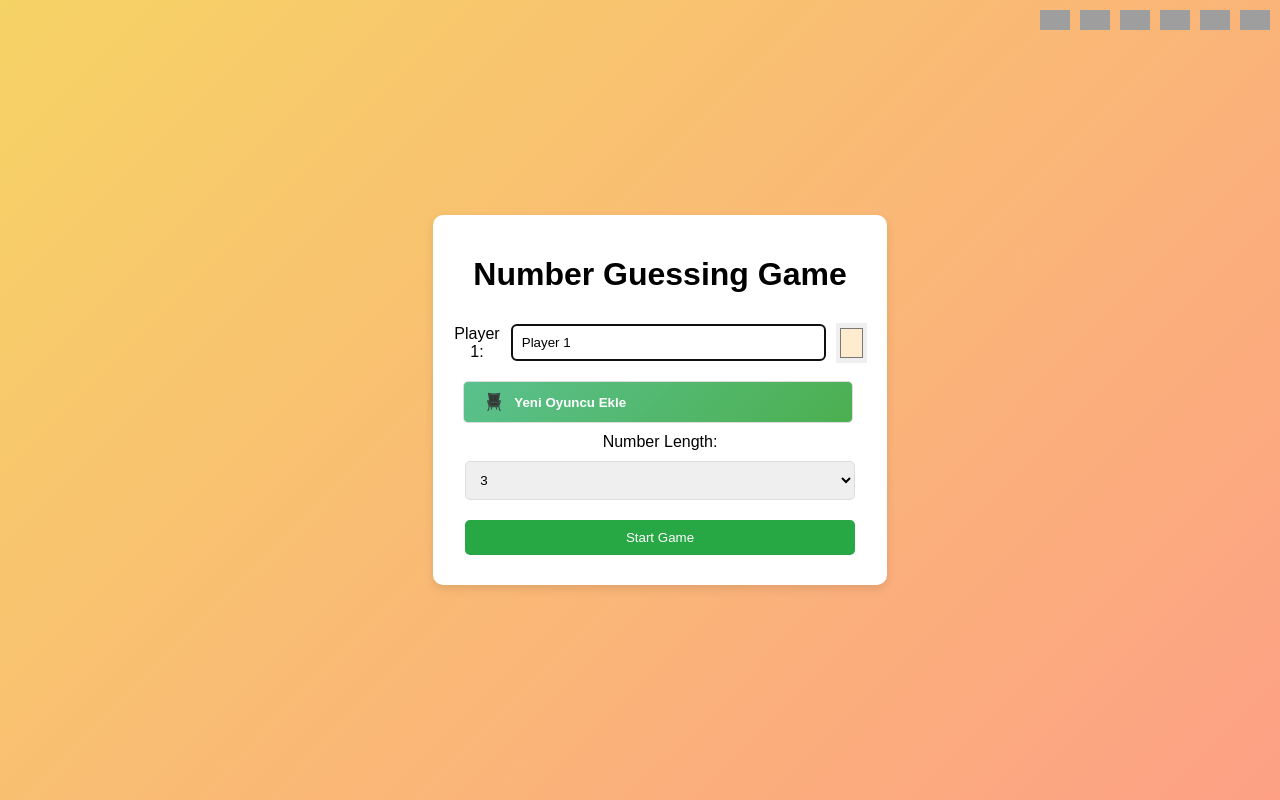
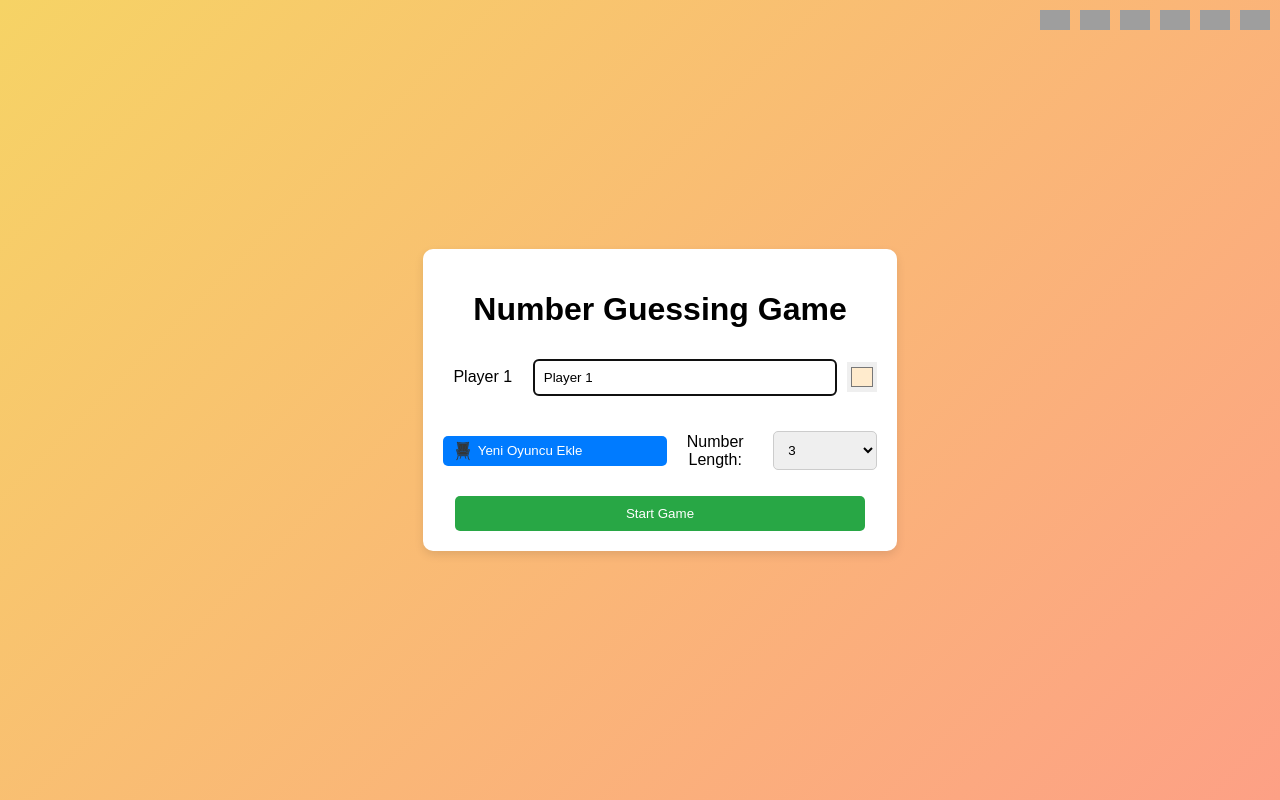
Before and after one commit to mystafe/findsecretnumber, a React (Create React App) app: page / in a window 1280 px wide. Built offline with nearby package versions, Linux system fonts and the light colour scheme; grey boxes are pictures that could not be loaded.

Commit message:
Stable Version 2

```diff
--- a/src/App.css
+++ b/src/App.css
@@ -1,5 +1,3 @@
-/* App.css */
-
 body {
   font-family: Arial, sans-serif;
   background: linear-gradient(135deg, #f6d365 0%, #fda085 100%);
@@ -16,7 +14,7 @@ body {
   border-radius: 10px;
   box-shadow: 0 4px 10px rgba(0, 0, 0, 0.1);
   text-align: center;
-  max-width: 500px;
+  max-width: 1000px; /* Maksimum genişlik 1000 piksel yapıldı */
   width: 100%;
   animation: fadeIn 1s;
 }
@@ -110,87 +108,3 @@ button:hover {
   50% { background-color: #f8d7da; }
   100% { background-color: #fff; }
 }
-
-.language-toggle {
-  position: absolute;
-  top: 10px;
-  right: 10px;
-}
-
-.language-toggle {
-  position: absolute;
-  top: 10px;
-  right: 10px;
-}
-
-.language-toggle img {
-  width: 30px;
-  height: 20px;
-  margin-left: 10px;
-  cursor: pointer;
-}
-
-.player-input label {
-  margin-right: 10px;
-}
-
-.player-input input[type="text"] {
-  margin-right: 10px;
-}
-
-.color-picker {
-  width: 40px;
-  height: 40px;
-  border: none;
-  cursor: pointer;
-}
-
-.add-player-button {
-  display: flex;
-  align-items: center;
-  margin: 10px;
-  padding: 10px 20px;
-  background: linear-gradient(135deg, #5ac18e 0%, #4caf50 100%);
-  border: 1px solid #ddd;
-  border-radius: 5px;
-  cursor: pointer;
-  transition: background 0.3s;
-  color: #fff;
-  font-weight: bold;
-}
-
-.add-player-button:hover {
-  background: linear-gradient(135deg, #4caf50 0%, #43a047 100%);
-}
-
-.chair-icon {
-  width: 20px;
-  height: 20px;
-  margin-right: 10px;
-}
-
-.digit-length-label {
-  margin-top: 10px;
-}
-
-.digit-length-select {
-  padding: 10px;
-  margin: 10px 0;
-  border-radius: 5px;
-  border: 1px solid #ddd;
-  width: calc(100% - 24px);
-  }
-
-  .start-game-button {
-  background-color: #28a745;
-  color: #fff;
-  padding: 10px 20px;
-  border: none;
-  border-radius: 5px;
-  cursor: pointer;
-  transition: background-color 0.3s;
-  }
-
-  .start-game-button:hover {
-  background-color: #218838;
-  }
--- a/src/App.jsx
+++ b/src/App.jsx
@@ -16,7 +16,7 @@ const App = () => {
   useEffect(() => {
     const defaultPlayers = players.map((player, index) => ({
       ...player,
-      name: `${messages[language].player1Name.split(' ')[0]} ${index + 1}`
+      name: player.name.startsWith('Player') || player.name.startsWith('Oyuncu') ? `${messages[language].player1Name.split(' ')[0]} ${index + 1}` : player.name
     }));
     setPlayers(defaultPlayers);
   }, [language]);
@@ -44,6 +44,11 @@ const App = () => {
     setSecretNumbers(secrets);
     setPlayers(players);
     setGameStarted(true);
+  };
+
+  const resetGame = () => {
+    setSecretNumbers([]);
+    setGameStarted(false);
   };
 
   return (
@@ -77,6 +82,7 @@ const App = () => {
             players={players}
             secretNumbers={secretNumbers}
             digitLength={digitLength}
+            resetGame={resetGame}
           />
         )}
       </div>
--- a/src/Game.css
+++ b/src/Game.css
@@ -1,18 +1,100 @@
-/* Game.css */
+#game {
+  display: flex;
+  flex-direction: column;
+  align-items: center;
+  justify-content: center;
+  width: 100%; /* Genişlik ayarlandı */
+}
 
 .current-player {
   font-size: 20px;
+  margin-bottom: 20px;
   font-weight: bold;
-  margin-bottom: 20px;
-  text-align: center;
-  color: #333;
+}
+
+.player-container {
+  display: flex;
+  flex-wrap: wrap;
+  justify-content: space-between;
+  width: 100%;
 }
 
 .player {
-  opacity: 0.5;
-  transition: opacity 0.3s;
+  background-color: #f1f1f1;
+  padding: 10px;
+  border-radius: 10px;
+  box-shadow: 0 4px 8px rgba(0, 0, 0, 0.1);
+  margin: 10px;
+  width: calc(50% - 20px); /* Yan yana yerleşim için genişlik ayarlandı */
+  box-sizing: border-box; /* Padding ve border genişlik hesaplamalarına dahil edilir */
+  position: relative;
 }
 
 .player.current {
-  opacity: 1;
+  border: 2px solid #28a745;
 }
+
+.player-name {
+  font-size: 16px; /* Font boyutu küçültüldü */
+  font-weight: bold;
+  margin-bottom: 10px;
+}
+
+.player-score {
+  margin-top: 10px;
+  font-size: 12px; /* Font boyutu küçültüldü */
+}
+
+.result {
+  font-size: 10px; /* Font boyutu daha da küçültüldü */
+  margin-top: 10px;
+  white-space: pre-wrap; /* Satır içi alanları bozmadan metni sar */
+}
+
+input[type="text"] {
+  padding: 8px; /* Padding küçültüldü */
+  margin: 10px 0;
+  border-radius: 5px;
+  border: 1px solid #ddd;
+  width: calc(100% - 20px); /* Genişlik ayarlandı */
+  box-sizing: border-box; /* Padding ve border genişlik hesaplamalarına dahil edilir */
+}
+
+button {
+  padding: 8px; /* Padding küçültüldü */
+  margin: 10px 0;
+  border-radius: 5px;
+  border: 1px solid #ddd;
+  background-color: #007bff;
+  color: #fff;
+  cursor: pointer;
+  transition: background-color 0.3s;
+  width: calc(100% - 20px); /* Genişlik ayarlandı */
+  box-sizing: border-box; /* Padding ve border genişlik hesaplamalarına dahil edilir */
+}
+
+button:hover {
+  background-color: #0056b3;
+}
+
+/* Olumlu animasyon */
+.positive-animation {
+  animation: positiveEffect 1s forwards;
+}
+
+@keyframes positiveEffect {
+  0% { background-color: #fff; }
+  50% { background-color: #d4edda; }
+  100% { background-color: #fff; }
+}
+
+/* Olumsuz animasyon */
+.negative-animation {
+  animation: negativeEffect 1s forwards;
+}
+
+@keyframes negativeEffect {
+  0% { background-color: #fff; }
+  50% { background-color: #f8d7da; }
+  100% { background-color: #fff; }
+}
--- a/src/Game.jsx
+++ b/src/Game.jsx
@@ -1,25 +1,21 @@
 import React, { useState } from 'react';
 import Player from './Player';
-import './Game.css'; // Game.css dosyasını import edelim
+import WinnerScreen from './WinnerScreen';
+import './Game.css';
 
-const Game = ({ language, messages, players, secretNumbers, digitLength }) => {
+const Game = ({ language, messages, players, secretNumbers, digitLength, resetGame }) => {
   const [currentPlayer, setCurrentPlayer] = useState(0);
-  const [results, setResults] = useState(Array(players.length).fill(''));
-  const [attempts, setAttempts] = useState(Array(players.length).fill(20));
-  const [scores, setScores] = useState(Array(players.length).fill(100));
+  const [results, setResults] = useState(players.map(() => ({ greenCount: 0, yellowCount: 0, redCount: 0 })));
+  const [attempts, setAttempts] = useState(players.map(() => 20));
+  const [scores, setScores] = useState(players.map(() => 100));
+  const [winner, setWinner] = useState(null);
 
   const makeGuess = (playerIndex, guess) => {
-    const secretNumber = secretNumbers[(playerIndex + 1) % players.length];
-    if (guess.length !== secretNumber.length) {
-      alert(messages[language].invalidLength);
-      return;
-    }
-    if (attempts[playerIndex] <= 0) {
-      alert(messages[language].outOfAttempts);
-      return;
-    }
+    const secretNumber = secretNumbers[playerIndex];
+    const result = evaluateGuess(guess, secretNumber);
 
-    const result = evaluateGuess(guess, secretNumber);
+    console.log(`Secret number for player ${playerIndex + 1}: ${secretNumber}`); // Gizli sayıları konsola yazdır
+
     const newResults = [...results];
     newResults[playerIndex] = result;
     setResults(newResults);
@@ -33,11 +29,10 @@ const Game = ({ language, messages, players, secretNumbers, digitLength }) => {
     setScores(newScores);
 
     if (result.greenCount === digitLength) {
-      alert(messages[language].win.replace('{player}', players[playerIndex].name).replace('{secret}', secretNumber));
-      return;
+      setTimeout(() => {
+        setWinner({ name: players[playerIndex].name, secretNumbers });
+      }, 2000); // 2 saniye sonra kazanan ekranını göster
     }
-
-    setCurrentPlayer((currentPlayer + 1) % players.length);
   };
 
   const evaluateGuess = (guess, secretNumber) => {
@@ -65,11 +60,20 @@ const Game = ({ language, messages, players, secretNumbers, digitLength }) => {
     return { greenCount, yellowCount, redCount };
   };
 
+  const onNextPlayer = () => {
+    setCurrentPlayer((currentPlayer + 1) % players.length);
+  };
+
   return (
     <div id="game">
+      {winner ? (
+        <WinnerScreen winner={winner} messages={messages} language={language} resetGame={resetGame} />
+      ) : (
+        <>
           <div className="current-player">
             {messages[language].currentPlayer} {players[currentPlayer].name}
           </div>
+          <div className="player-container">
             {players.map((player, index) => (
               <Player
                 key={index}
@@ -83,8 +87,12 @@ const Game = ({ language, messages, players, secretNumbers, digitLength }) => {
                 isCurrent={index === currentPlayer}
                 makeGuess={makeGuess}
                 color={player.color}
+                onNextPlayer={onNextPlayer}
               />
             ))}
+          </div>
+        </>
+      )}
     </div>
   );
 };
--- a/src/Player.jsx
+++ b/src/Player.jsx
@@ -1,9 +1,9 @@
 import React, { useState, useEffect, useRef } from 'react';
 import './Player.css';
 
-const Player = ({ name, index, language, messages, result, attempts, score, isCurrent, makeGuess, color }) => {
+const Player = ({ name, index, language, messages, result, attempts, score, isCurrent, makeGuess, color, onNextPlayer }) => {
   const [guess, setGuess] = useState('');
-  const [checking, setChecking] = useState(false);
+  const [animation, setAnimation] = useState('');
   const inputRef = useRef(null);
 
   useEffect(() => {
@@ -20,17 +20,27 @@ const Player = ({ name, index, language, messages, result, attempts, score, isCu
 
   const handleGuess = () => {
     if (guess.length > 0) {
-      setChecking(true);
+      setAnimation(''); // Animasyonu sıfırla
+      const prevGreenCount = result.greenCount;
+      const prevRedCount = result.redCount;
+      makeGuess(index, guess);
+
       setTimeout(() => {
-        makeGuess(index, guess);
-        setGuess('');
-        setChecking(false);
-      }, 700); // Spinner göstermek için 0.7 saniye bekletme
+        if (result.greenCount > prevGreenCount) {
+          setAnimation('positive-animation');
+        } else if (result.redCount > prevRedCount) {
+          setAnimation('negative-animation');
+        }
+      }, 700); // Animasyonu hissettirmek için 0.7 saniye bekletme
+
+      setTimeout(() => {
+        onNextPlayer();
+      }, 1200); // Bir sonraki oyuncuya geçişi 0.5 saniye geciktir
     }
   };
 
   return (
-    <div className={`player ${isCurrent ? 'current' : ''}`} style={{ backgroundColor: color }}>
+    <div className={`player ${isCurrent ? 'current' : ''} ${animation}`} style={{ backgroundColor: color }}>
       <h2>{name}</h2>
       <input
         type="text"
@@ -45,8 +55,7 @@ const Player = ({ name, index, language, messages, result, attempts, score, isCu
       <button onClick={handleGuess} disabled={attempts <= 0}>
         {messages[language].guessButton}
       </button>
-      {checking && <div className="spinner"></div>}
-      <div className={`result ${result.greenCount > 0 ? 'positive-animation' : ''} ${result.redCount > 0 ? 'negative-animation' : ''}`}>
+      <div className={`result`}>
         {result && (
           <>
             <div className="result-item correct">
--- a/src/PlayerInput.css
+++ b/src/PlayerInput.css
@@ -1,78 +1,84 @@
-.language-toggle {
-  position: absolute;
-  top: 10px;
-  right: 10px;
-}
-
-.language-toggle img {
-  width: 30px;
-  height: 20px;
-  margin-left: 10px;
-  cursor: pointer;
-}
-
 .player-input {
   display: flex;
   align-items: center;
   margin-bottom: 10px;
 }
 
-.player-input label {
-  margin-right: 10px;
+.player-name-color {
+  display: flex;
+  align-items: center;
+  flex: 1;
 }
 
-.player-input input[type="text"] {
+label {
   margin-right: 10px;
-  flex-grow: 1;
+  min-width: 80px;
+}
+
+input[type="text"] {
+  margin-right: 10px;
+  flex: 1;
 }
 
 .color-picker {
-  width: 40px;
-  height: 40px;
+  margin-left: 10px;
+  width: 30px; /* Simge boyutunu küçülttük */
+  height: 30px; /* Simge boyutunu küçülttük */
   border: none;
   cursor: pointer;
+}
+
+.additional-settings {
+  display: flex;
+  align-items: center;
+  margin-top: 20px;
+  justify-content: space-between;
 }
 
 .add-player-button {
   display: flex;
   align-items: center;
-  margin: 10px;
-  padding: 10px 20px;
-  background: linear-gradient(135deg, #5ac18e 0%, #4caf50 100%);
-  border: 1px solid #ddd;
+  cursor: pointer;
+  padding: 5px 10px;
+  background-color: #007bff;
+  color: #fff;
+  border: none;
   border-radius: 5px;
-  cursor: pointer;
-  transition: background 0.3s;
-  color: #fff;
-  font-weight: bold;
+  transition: background-color 0.3s;
 }
 
 .add-player-button:hover {
-  background: linear-gradient(135deg, #4caf50 0%, #43a047 100%);
+  background-color: #0056b3;
 }
 
 .chair-icon {
-  width: 20px;
-  height: 20px;
-  margin-right: 10px;
+  width: 20px; /* Simge boyutunu küçülttük */
+  height: 20px; /* Simge boyutunu küçülttük */
+  margin-right: 5px;
+}
+
+.digit-length-container {
+  display: flex;
+  align-items: center;
 }
 
 .digit-length-label {
-  margin-top: 10px;
+  margin-right: 10px;
 }
 
 .digit-length-select {
   padding: 10px;
-  margin: 10px 0;
+  width: 120px; /* Genişliği artırıldı */
   border-radius: 5px;
-  border: 1px solid #ddd;
-  width: calc(100% - 24px);
+  border: 1px solid #ccc;
 }
 
 .start-game-button {
+  display: block;
+  margin: 20px auto 0;
+  padding: 10px 20px;
   background-color: #28a745;
   color: #fff;
-  padding: 10px 20px;
   border: none;
   border-radius: 5px;
   cursor: pointer;
--- a/src/PlayerInput.jsx
+++ b/src/PlayerInput.jsx
@@ -1,16 +1,21 @@
 import React, { useEffect, useRef } from 'react';
 import chairIcon from './chair-icon.png'; // Koltuk ikonunun yolu
 import './PlayerInput.css'; // CSS dosyasını import edelim
+
+const lightColors = [
+  '#FFB6C1', '#FFDAB9', '#E6E6FA', '#FFFACD', '#E0FFFF', '#F0FFF0', '#F5FFFA', '#F8F8FF', '#FFF0F5', '#FFFFE0'
+];
 
 const PlayerInput = ({ language, messages, numPlayers, setNumPlayers, players, setPlayers, startGame, digitLength, setDigitLength }) => {
   const inputRefs = useRef([]);
 
   useEffect(() => {
-    // İlk oyuncu inputuna otomatik olarak odaklan
-    if (inputRefs.current[0]) {
-      inputRefs.current[0].focus();
+    inputRefs.current.forEach((inputRef, index) => {
+      if (index === numPlayers - 1 && inputRef) {
+        inputRef.focus();
       }
-  }, [players]);
+    });
+  }, [numPlayers]);
 
   const handleNameChange = (index, value) => {
     const newPlayers = [...players];
@@ -28,7 +33,12 @@ const PlayerInput = ({ language, messages, numPlayers, setNumPlayers, players, s
     if (numPlayers < 4) {
       const newNumPlayers = numPlayers + 1;
       setNumPlayers(newNumPlayers);
-      setPlayers([...players, { name: `${messages[language].player1Name.split(' ')[0]} ${newNumPlayers}`, color: `#${Math.floor(Math.random() * 16777215).toString(16)}` }]);
+      setPlayers([...players, { name: `${messages[language].player1Name.split(' ')[0]} ${newNumPlayers}`, color: lightColors[newNumPlayers - 1] || `#${Math.floor(Math.random() * 16777215).toString(16)}` }]);
+      setTimeout(() => {
+        if (inputRefs.current[newNumPlayers - 1]) {
+          inputRefs.current[newNumPlayers - 1].focus();
+        }
+      }, 100);
     }
   };
 
@@ -53,7 +63,8 @@ const PlayerInput = ({ language, messages, numPlayers, setNumPlayers, players, s
     <div id="name-inputs">
       {players.map((player, index) => (
         <div key={index} className="player-input">
-          <label htmlFor={`player${index + 1}-name`}>{`${messages[language].player1Name.split(' ')[0]} ${index + 1}:`}</label>
+          <div className="player-name-color">
+            <label htmlFor={`player${index + 1}-name`}>{`${messages[language].player1Name.split(' ')[0]} ${index + 1}`}</label>
             <input
               type="text"
               id={`player${index + 1}-name`}
@@ -70,19 +81,24 @@ const PlayerInput = ({ language, messages, numPlayers, setNumPlayers, players, s
               className="color-picker"
             />
           </div>
+        </div>
       ))}
+      <div className="additional-settings">
         {numPlayers < 4 && (
           <button className="add-player-button" onClick={handleAddPlayer}>
             <img src={chairIcon} alt="Add Player" className="chair-icon" />
             Yeni Oyuncu Ekle
           </button>
         )}
+        <div className="digit-length-container">
           <label htmlFor="digit-length" className="digit-length-label">{messages[language].digitLength}</label>
           <select id="digit-length" value={digitLength} onChange={(e) => setDigitLength(Number(e.target.value))} className="digit-length-select">
             <option value="3">3</option>
             <option value="4">4</option>
             <option value="5">5</option>
           </select>
+        </div>
+      </div>
       <button className="start-game-button" onClick={handleStartGame}>{messages[language].startButton}</button>
     </div>
   );
--- /dev/null
+++ b/src/WinnerScreen.css
@@ -0,0 +1,64 @@
+.winner-overlay {
+  position: fixed;
+  top: 0;
+  left: 0;
+  width: 100%;
+  height: 100%;
+  background: rgba(0, 0, 0, 0.7); /* Koyu ve transparan arka plan */
+  display: flex;
+  align-items: center;
+  justify-content: center;
+}
+
+.winner-screen {
+  display: flex;
+  flex-direction: column;
+  align-items: center;
+  justify-content: center;
+  height: 50vh;
+  width: 50vw;
+  background-color: #fff;
+  animation: fadeIn 2s;
+  border: 2px solid #000;
+  border-radius: 10px;
+  box-shadow: 0 4px 8px rgba(0, 0, 0, 0.1);
+  padding: 20px;
+}
+
+@keyframes fadeIn {
+  0% { opacity: 0; }
+  100% { opacity: 1; }
+}
+
+.secret-numbers {
+  margin-top: 20px;
+}
+
+.secret-numbers ul {
+  list-style-type: none;
+  padding: 0;
+}
+
+.secret-numbers li {
+  background-color: #f1f1f1;
+  margin: 5px 0;
+  padding: 10px;
+  border-radius: 5px;
+  text-align: center;
+}
+
+.restart-button {
+  margin-top: 20px;
+  padding: 10px 20px;
+  font-size: 16px;
+  background-color: #28a745;
+  color: #fff;
+  border: none;
+  border-radius: 5px;
+  cursor: pointer;
+  transition: background-color 0.3s;
+}
+
+.restart-button:hover {
+  background-color: #218838;
+}
--- /dev/null
+++ b/src/WinnerScreen.jsx
@@ -0,0 +1,23 @@
+import React from 'react';
+import './WinnerScreen.css';
+
+const WinnerScreen = ({ winner, messages, language, resetGame }) => {
+  return (
+    <div className="winner-overlay">
+      <div className="winner-screen">
+        <h1>🎉 {winner.name} {messages[language].winMessage} 🎉</h1>
+        <div className="secret-numbers">
+          {messages[language].secretNumbersTitle}:
+          <ul>
+            {winner.secretNumbers.map((number, index) => (
+              <li key={index}>{number}</li>
+            ))}
+          </ul>
+        </div>
+        <button className="restart-button" onClick={resetGame}>{messages[language].restartButton}</button>
+      </div>
+    </div>
+  );
+};
+
+export default WinnerScreen;
```
Also changed, not shown: src/Messages.jsx (+42 -24 lines), src/Player.css (+6 -22 lines). Lines whose indentation alone changed are shown as unchanged.
